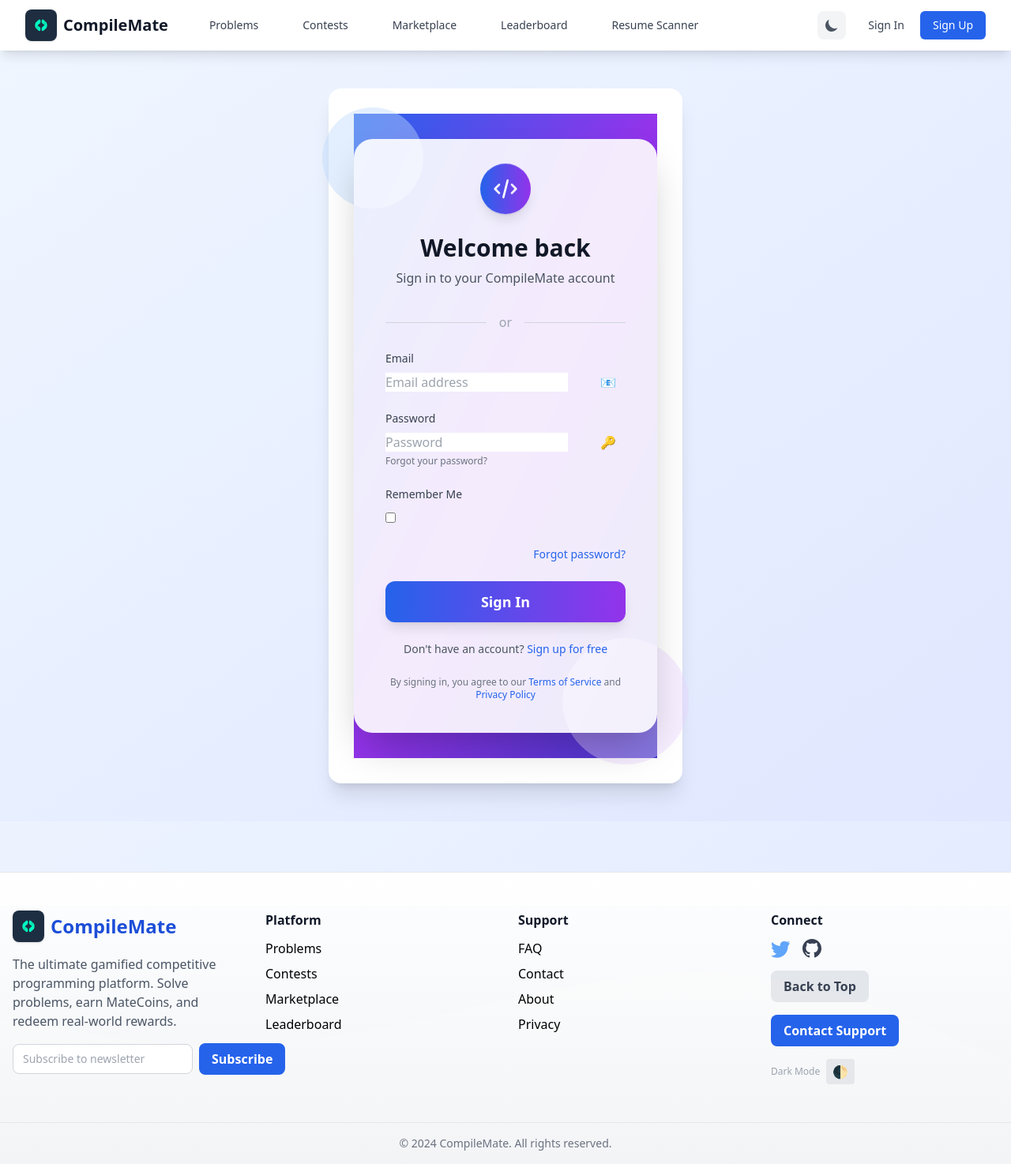
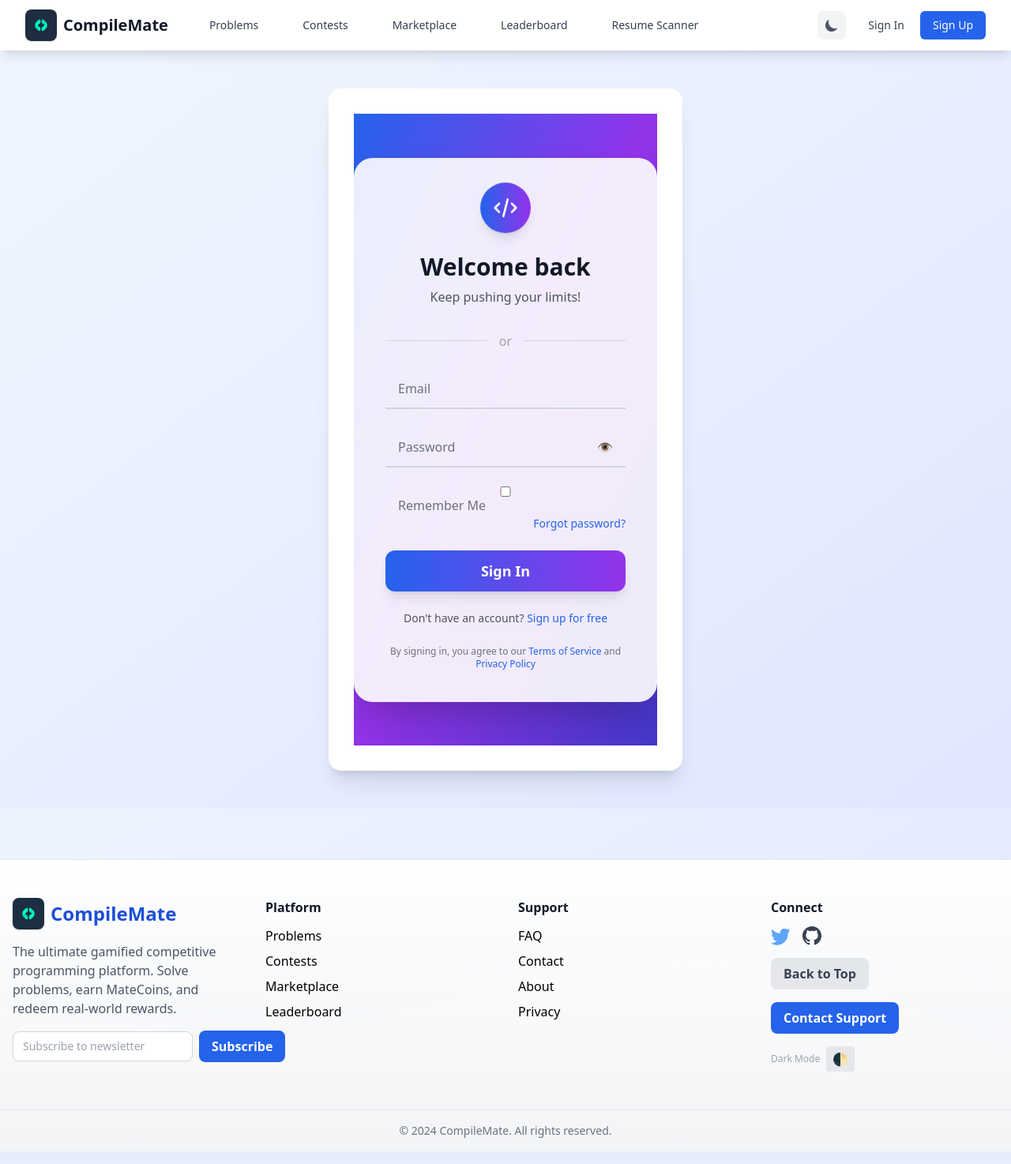
Before and after one commit to Compile-Mate/Compile-Mate, a Django app: page /accounts/login/ in a window 1280 px wide. Shown: the whole page at 79% size. Run offline with Django 4.2, Linux system fonts and the light colour scheme; data comes from the database, SQL or seed files in the repository; some libraries are stand-ins or nearby versions.

Commit message:
Update login.html

```diff
--- a/templates/account/login.html
+++ b/templates/account/login.html
@@ -5,11 +5,10 @@
 {% block head_title %}{% trans "Sign In" %}{% endblock %}
 
 {% block inner_content %}
-<div class="min-h-screen flex items-center justify-center bg-gradient-to-br from-blue-600 via-purple-600 to-indigo-700 py-8">
-    <div class="relative w-full max-w-md mx-auto">
-        <!-- Animated background shapes -->
-        <div class="absolute -top-10 -left-10 w-32 h-32 bg-blue-200 rounded-full opacity-30 animate-pulse"></div>
-        <div class="absolute -bottom-10 -right-10 w-40 h-40 bg-purple-200 rounded-full opacity-20 animate-pulse"></div>
+<div class="min-h-screen flex items-center justify-center bg-gradient-to-br from-blue-600 via-purple-600 to-indigo-700 py-8 relative overflow-hidden">
+    <!-- Lottie Animated Background -->
+    <lottie-player src="https://assets2.lottiefiles.com/packages/lf20_2ks3pjua.json" background="transparent" speed="1" style="position:absolute;top:0;left:0;width:100vw;height:100vh;z-index:0;opacity:0.15;pointer-events:none;" loop autoplay></lottie-player>
+    <div class="relative w-full max-w-md mx-auto z-10">
         <div class="relative z-10 bg-white/90 dark:bg-gray-900/90 rounded-3xl shadow-2xl p-10">
             <div class="flex flex-col items-center mb-8">
                 <div class="bg-gradient-to-r from-blue-600 to-purple-600 rounded-full p-4 shadow-lg mb-4 animate-bounce">
@@ -18,15 +17,15 @@
                     </svg>
                 </div>
                 <h2 class="text-3xl font-extrabold text-gray-900 dark:text-white mb-2">Welcome back</h2>
-                <p class="text-gray-600 dark:text-gray-300">Sign in to your CompileMate account</p>
+                <p class="text-gray-600 dark:text-gray-300" id="motivational-quote">Keep pushing your limits!</p>
             </div>
             <!-- Google Auth Button (always visible) -->
             {% get_providers as socialaccount_providers %}
             {% for provider in socialaccount_providers %}
                 {% if provider.id == "google" %}
                 <div class="mb-6">
-                    <a href="{% provider_login_url provider.id %}" class="w-full flex items-center justify-center gap-3 px-4 py-3 border-2 border-gray-200 rounded-lg shadow-sm bg-white hover:bg-gray-50 transition-colors duration-200 font-semibold text-lg text-gray-700 animate-fade-in-up focus:ring-2 focus:ring-blue-400">
-                        <img src="https://upload.wikimedia.org/wikipedia/commons/4/4a/Logo_2013_Google.png" alt="Google" class="w-6 h-6"> Continue with Google
+                    <a href="{% provider_login_url provider.id %}" class="w-full flex items-center justify-center gap-3 px-4 py-3 border-2 border-gray-200 rounded-lg shadow-sm bg-white hover:bg-gray-50 transition-colors duration-200 font-semibold text-lg text-gray-700 animate-fade-in-up focus:ring-2 focus:ring-blue-400 google-btn">
+                        <img src="https://upload.wikimedia.org/wikipedia/commons/4/4a/Logo_2013_Google.png" alt="Google" class="w-6 h-6 animate-spin-slow"> Continue with Google
                     </a>
                 </div>
                 {% endif %}
@@ -36,10 +35,10 @@
                 <span class="mx-4 text-gray-400 font-medium">or</span>
                 <div class="flex-grow border-t border-gray-300"></div>
             </div>
-            <form class="login space-y-6 animate-fade-in-up delay-200" method="post" action="{% url 'account_login' %}">
+            <form class="login space-y-6 animate-fade-in-up delay-200" method="post" action="{% url 'account_login' %}" id="login-form">
                 {% csrf_token %}
                 {% if form.errors %}
-                <div class="bg-red-50 border border-red-200 rounded-lg p-4">
+                <div class="bg-red-50 border border-red-200 rounded-lg p-4 animate-shake">
                     <div class="text-red-800 text-sm">
                         {% for field in form %}
                             {% for error in field.errors %}
@@ -54,17 +53,12 @@
                 {% endif %}
                 {% for field in form %}
                 <div class="relative group">
-                    <label for="{{ field.id_for_label }}" class="block text-sm font-medium text-gray-700 dark:text-gray-300 mb-2">
-                        {{ field.label }}
-                    </label>
-                    <div class="relative">
-                        {{ field }}
-                        <span class="absolute right-3 top-1/2 -translate-y-1/2 text-gray-400 group-focus-within:text-primary-600 transition-colors">
-                            {% if field.label == 'Password' %}🔑{% elif field.label == 'Email' %}📧{% endif %}
-                        </span>
-                    </div>
-                    {% if field.help_text %}
-                    <p class="mt-1 text-xs text-gray-500 dark:text-gray-400">{{ field.help_text }}</p>
+                    <input id="{{ field.id_for_label }}" name="{{ field.html_name }}" type="{{ field.field.widget.input_type }}" class="peer block w-full px-4 py-3 bg-transparent border-b-2 border-gray-300 focus:border-blue-600 text-gray-900 dark:text-white focus:outline-none transition-all" placeholder=" " {% if field.field.required %}required{% endif %} autocomplete="{{ field.html_name }}" />
+                    <label for="{{ field.id_for_label }}" class="absolute left-4 top-3 text-gray-500 dark:text-gray-400 text-base transition-all peer-focus:-top-5 peer-focus:text-xs peer-focus:text-blue-600 peer-placeholder-shown:top-3 peer-placeholder-shown:text-base peer-placeholder-shown:text-gray-500 pointer-events-none">{{ field.label }}</label>
+                    {% if field.label == 'Password' %}
+                    <button type="button" class="absolute right-4 top-3 text-gray-400 hover:text-blue-600 focus:outline-none password-toggle" tabindex="-1">
+                        <span class="toggle-icon">👁️</span>
+                    </button>
                     {% endif %}
                 </div>
                 {% endfor %}
@@ -116,5 +110,51 @@
   50% { transform: translateY(-10px); }
 }
 .animate-bounce { animation: bounce 2s infinite; }
+@keyframes shake {
+  0%, 100% { transform: translateX(0); }
+  20%, 60% { transform: translateX(-8px); }
+  40%, 80% { transform: translateX(8px); }
+}
+.animate-shake { animation: shake 0.5s; }
+.google-btn img { transition: transform 2s linear; }
+.google-btn:hover img { transform: rotate(360deg); }
 </style>
+<script src="https://unpkg.com/@lottiefiles/lottie-player@latest/dist/lottie-player.js"></script>
+<script>
+// Rotating motivational quotes
+const quotes = [
+  "Keep pushing your limits!",
+  "Every bug is an opportunity to learn.",
+  "Code. Debug. Repeat.",
+  "Dream in algorithms.",
+  "You are one step closer to mastery!",
+  "Great things never come from comfort zones.",
+  "Consistency beats intensity!"
+];
+let quoteIdx = 0;
+setInterval(() => {
+  quoteIdx = (quoteIdx + 1) % quotes.length;
+  document.getElementById('motivational-quote').textContent = quotes[quoteIdx];
+}, 4000);
+// Password visibility toggle
+for (const btn of document.querySelectorAll('.password-toggle')) {
+  btn.addEventListener('click', function() {
+    const input = btn.parentElement.querySelector('input');
+    if (input.type === 'password') {
+      input.type = 'text';
+      btn.querySelector('.toggle-icon').textContent = '🙈';
+    } else {
+      input.type = 'password';
+      btn.querySelector('.toggle-icon').textContent = '👁️';
+    }
+  });
+}
+// Success/failure animation on submit
+const form = document.getElementById('login-form');
+if (form) {
+  form.addEventListener('submit', function() {
+    form.classList.add('animate-fade-in-up');
+  });
+}
+</script>
 {% endblock %}
```
